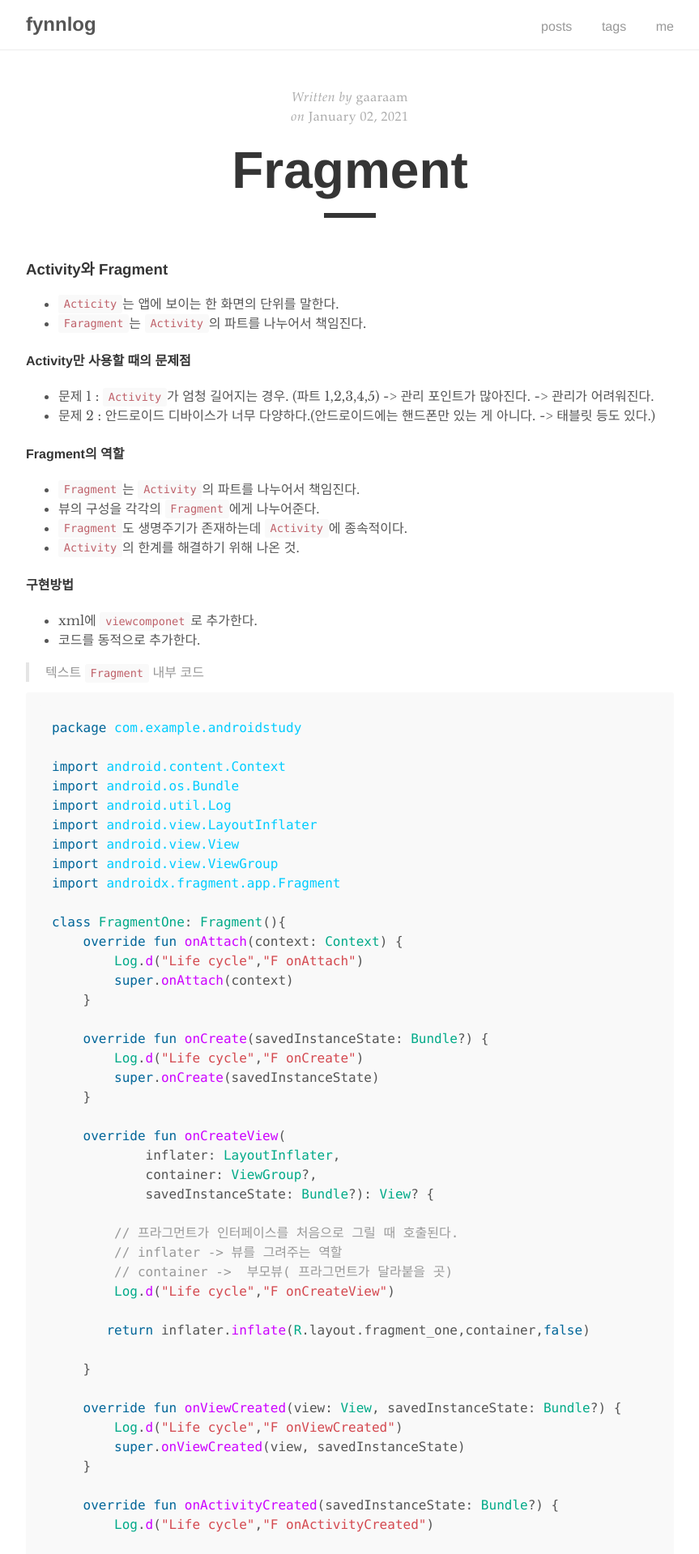
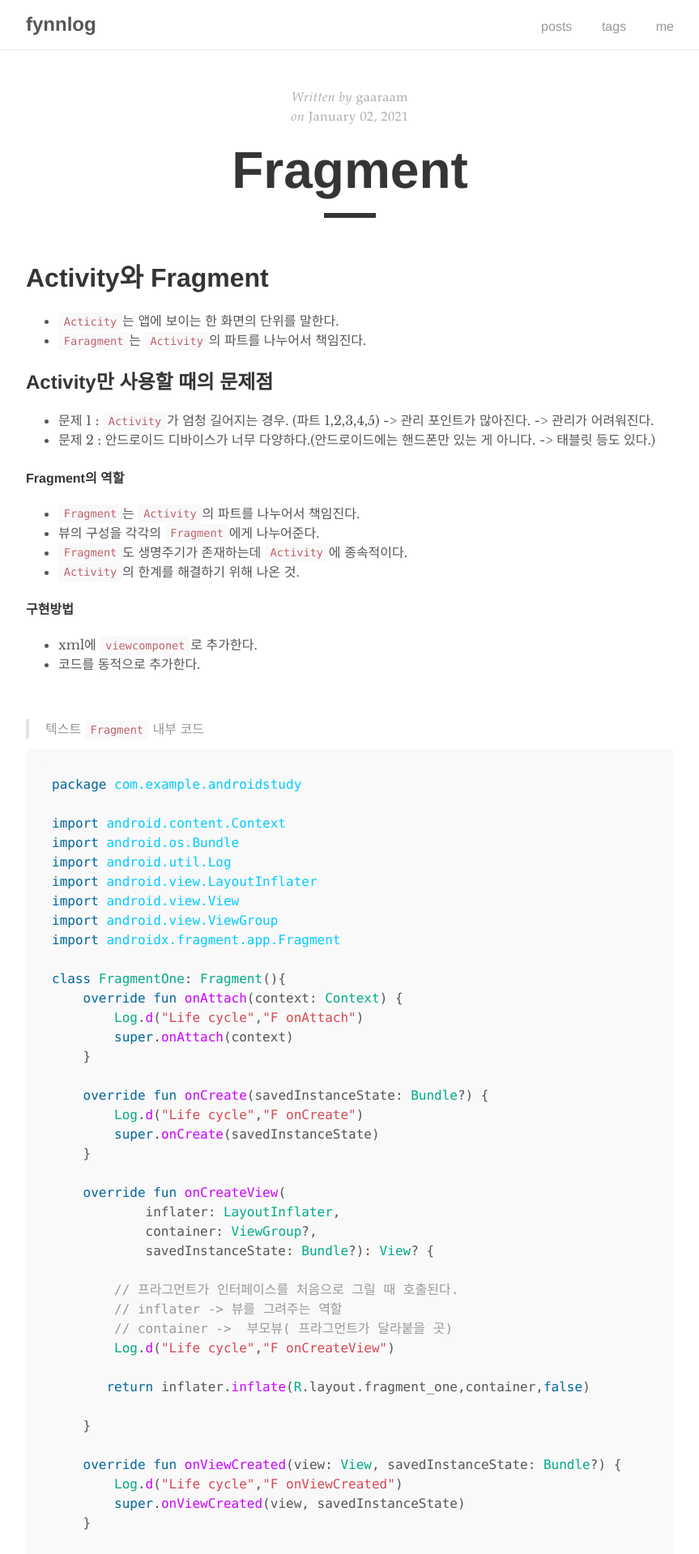
Before and after one commit to Leegaramm/Leegaramm-github.io, a Jekyll site: the page built from _posts/2021-01-02-Fragment.md, in a window 1280 px wide. Shown: the top 1919 px of the page at 81% size, without its empty margins (208-1071 px from the left). Built offline with Jekyll 4.4.1, drawn with Linux system fonts in a browser that asks for light colours.

Commit message:
Update 2021-01-02-Fragment.md

````diff
--- a/_posts/2021-01-02-Fragment.md
+++ b/_posts/2021-01-02-Fragment.md
@@ -5,11 +5,11 @@ author: "gaaraam"
 tags: Android
 ---
 
-### Activity와 Fragment
+# Activity와 Fragment
 * `Acticity`는 앱에 보이는 한 화면의 단위를 말한다.
 * `Faragment`는 `Activity`의 파트를 나누어서 책임진다.
 
-#### Activity만 사용할 때의 문제점
+## Activity만 사용할 때의 문제점
 * 문제 1 : `Activity`가 엄청 길어지는 경우. (파트 1,2,3,4,5) -> 관리 포인트가 많아진다. -> 관리가 어려워진다.
 * 문제 2 : 안드로이드 디바이스가 너무 다양하다.(안드로이드에는 핸드폰만 있는 게 아니다. -> 태블릿 등도 있다.)
 
@@ -23,7 +23,11 @@ tags: Android
 * xml에 `viewcomponet`로 추가한다.
 * 코드를 동적으로 추가한다.
 
+
+<br>
+
 > 텍스트 `Fragment` 내부 코드
+
 
 ```kotlin
 package com.example.androidstudy
@@ -104,6 +108,7 @@ class FragmentOne: Fragment(){
         super.onDetach()
     }
 ```
+<br>
 
 > `fragment`를 포함하고 있는 `activity` 코드
 
````
